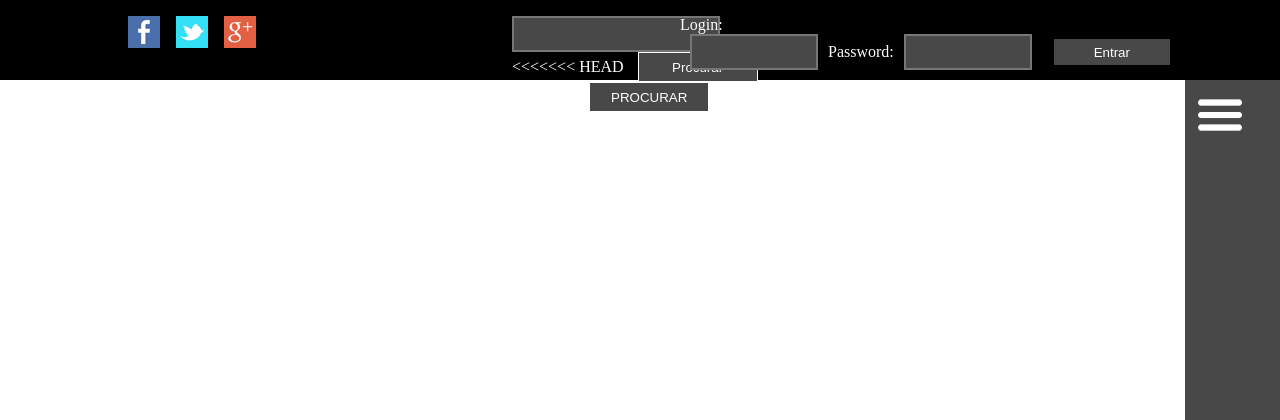
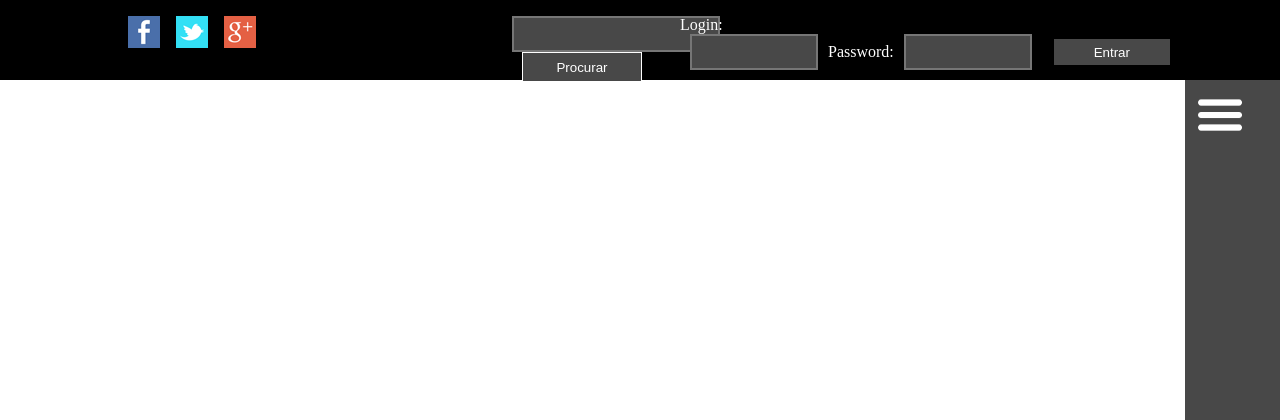
Before and after one commit to Rodisi/TM3, a PHP site: page / in a window 1280 px wide. Shown: the top 420 px of the page. Run offline with PHP 8.4, Linux system fonts and the light colour scheme; some libraries are stand-ins or nearby versions; some web fonts are replaced.

Commit message:
geolocation working
but better put in a document ready in the future

```diff
--- a/index.php
+++ b/index.php
@@ -42,7 +42,10 @@
 
 
 var map;
-GMaps.geolocate({
+
+
+function initialize() {
+	GMaps.geolocate({
   success: function(position) {
     map.setCenter(position.coords.latitude, position.coords.longitude);
   },
@@ -57,7 +60,7 @@ GMaps.geolocate({
   }
 });
 
-function initialize() {
+
   var markers = [];
     map = new GMaps({
   div: '#map-canvas',
@@ -122,25 +125,7 @@ function setMarkers(map, locations) {
 
 google.maps.event.addDomListener(window, 'load', initialize);
     </script>
-	<script>
-$('#geocoding_form').submit(function(e){
-        e.preventDefault();
-        GMaps.geocode({
-          address: $('#text_search').val().trim(),
-          callback: function(results, status){
-            if(status=='OK'){
-              var latlng = results[0].geometry.location;
-              map.setCenter(latlng.lat(), latlng.lng());
-              map.addMarker({
-                lat: latlng.lat(),
-                lng: latlng.lng()
-              });
-            }
-          }
-        });
-      });
-}
-</script>
+
 
     <style>
       #target {
@@ -164,13 +149,31 @@ $('#geocoding_form').submit(function(e){
 		<div class="global_search">
 			<form method="post" id="geocoding_form">
 				<input type="textbox" id="text_search"/>
-<<<<<<< HEAD
-				<input type="submit" id="search" value="Procurar"/>
-=======
-				<input type="submit" id="search" value="PROCURAR"/>
+				<input type="submit" id="search" value="Procurar" method="Post"/>
 				</form>
->>>>>>> origin/master
+
 		</div>
+			<script>
+
+$('#geocoding_form').submit(function(e){
+		//alert("Your browser does not support geolocation");
+        e.preventDefault();
+        GMaps.geocode({
+  address: $('#text_search').val(),
+  callback: function(results, status) {
+    if (status == 'OK') {
+      var latlng = results[0].geometry.location;
+      map.setCenter(latlng.lat(), latlng.lng());
+      map.addMarker({
+        lat: latlng.lat(),
+        lng: latlng.lng()
+      });
+    }
+  }
+});
+      });
+
+</script>
 
 		<div class="session_fields">
 		<?php include "session_nav.php"; ?>
```
